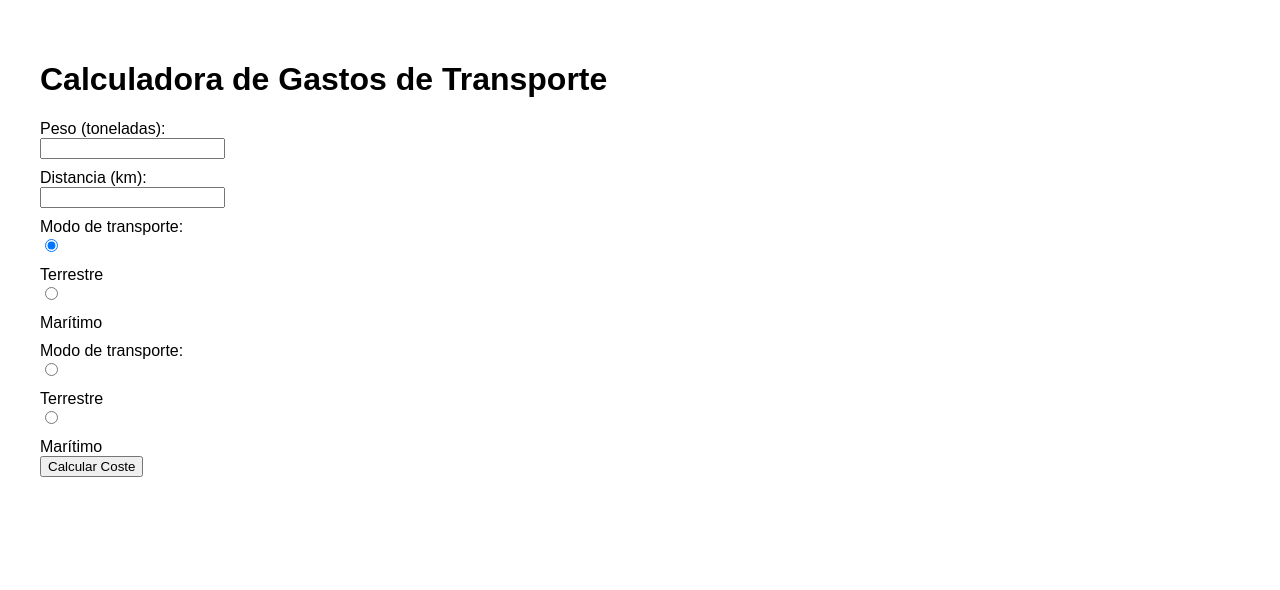
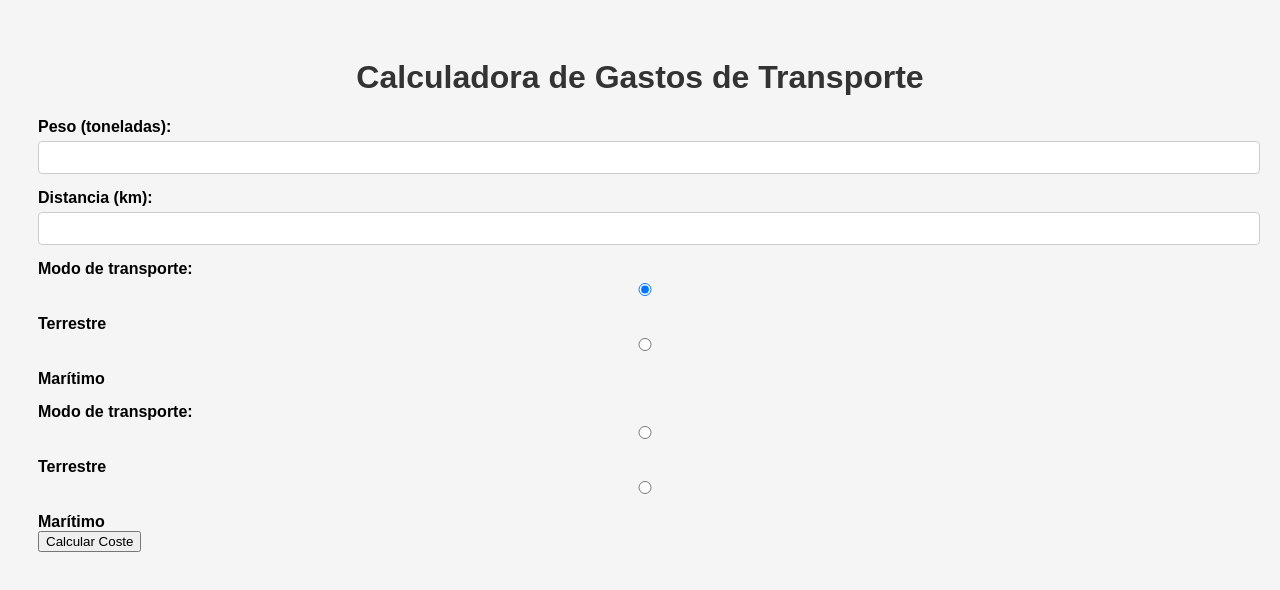
Before and after one commit to whisky-91/Ejercicio-Envios, a plain HTML site: page objBaseDatos/indexYele.html in a window 1280 px wide. Drawn offline with Linux system fonts and the light colour scheme.

Commit message:
updated styles.css

```diff
--- a/objBaseDatos/styles.css
+++ b/objBaseDatos/styles.css
@@ -1,13 +1,38 @@
 body {
-  font-family: Arial;
-  margin: 20px;
-  padding: 20px;
+  font-family: sans-serif;
+  background-color: #f5f5f5;
+  padding: 30px;
+}
+.contenedor {
+  background-color: #fff;
+  padding: 25px;
+  max-width: 500px;
+  margin: 0 auto;
+  border-radius: 8px;
+  box-shadow: 0 0 10px rgba(0, 0, 0, 0.1);
+}
+h1 {
+  text-align: center;
+  color: #333;
 }
 label {
   display: block;
-  margin-top: 10px;
+  margin-top: 15px;
+  font-weight: bold;
 }
-#resultado {
+input {
+  width: 100%;
+  padding: 8px;
+  margin-top: 5px;
+  border-radius: 4px;
+  border: 1px solid #ccc;
+}
+#mensaje {
   margin-top: 20px;
   font-weight: bold;
+  color: green;
 }
+#error {
+  color: red;
+  font-weight: bold;
+}
```
